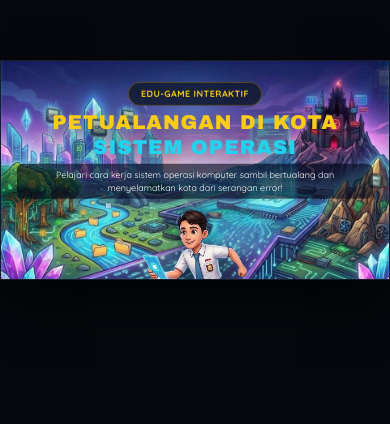
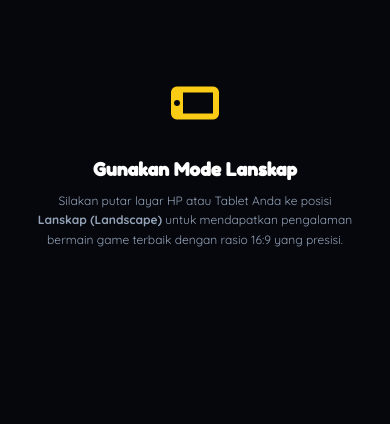
Before and after one commit to andri5odikin/edugamekotasistemoperasi, a plain HTML site: page index.html in a window 390 px wide. Shown: the part 252-676 px from the top of the page. Drawn offline with nearby package versions, Linux system fonts and the light colour scheme.

Commit message:
index.html

```diff
--- a/index.html
+++ b/index.html
@@ -79,6 +79,27 @@
             border-radius: 0px !important;
         }
 
+        /* PERINGATAN PORTRAIT UNTUK HP / TABLET */
+        #portrait-warning {
+            display: none;
+            position: fixed;
+            inset: 0;
+            z-index: 99999;
+            background-color: #05070c;
+            flex-direction: column;
+            align-items: center;
+            justify-content: center;
+            padding: 2rem;
+            text-align: center;
+        }
+
+        /* Memunculkan peringatan rotasi layar hanya pada mode portrait */
+        @media (orientation: portrait) {
+            #portrait-warning {
+                display: flex;
+            }
+        }
+
         /* Animasi denyutan untuk tahap aktif */
         @keyframes pulse-ring {
             0% { transform: scale(0.95); box-shadow: 0 0 0 0 rgba(22, 197, 94, 0.7); }
@@ -133,6 +154,17 @@
     </style>
 </head>
 <body>
+
+    <!-- OVERLAY DETEKSI ROTASI POTRET (HP/TABLET) -->
+    <div id="portrait-warning">
+        <div class="animate-bounce text-yellow-400 text-5xl mb-4">
+            <i class="fa-solid fa-mobile-screen-button rotate-90"></i>
+        </div>
+        <h2 class="font-bold text-lg md:text-xl text-white mb-2">Gunakan Mode Lanskap</h2>
+        <p class="text-slate-400 text-xs md:text-sm max-w-xs leading-relaxed">
+            Silakan putar layar HP atau Tablet Anda ke posisi <strong>Lanskap (Landscape)</strong> untuk mendapatkan pengalaman bermain game terbaik dengan rasio 16:9 yang presisi.
+        </p>
+    </div>
 
     <!-- BEKAS PERMAINAN UTAMA (Nisbah Aspek 16:9 Pensyaratan Kendiri) -->
     <div id="game-container" class="rounded-none md:rounded-xl">
@@ -157,7 +189,7 @@
 
             <!-- Ilustrasi Maskot (Pemberian ukuran responsif agar muat sempurna) -->
             <div class="relative z-10 flex flex-col items-center my-1">
-                <div class="w-36 h-36 md:w-56 md:h-56 lg:w-64 lg:h-64 mb-1 flex items-center justify-center overflow-hidden drop-shadow-[0_5px_15px_rgba(0,0,0,0.6)]">
+                <div class="w-28 h-24 sm:w-36 sm:h-36 md:w-56 md:h-56 lg:w-64 lg:h-64 mb-1 flex items-center justify-center overflow-hidden drop-shadow-[0_5px_15px_rgba(0,0,0,0.6)]">
                     <img src="https://raw.githubusercontent.com/andri5odikin/edugamekotasistemoperasi/main/Mascot.png" alt="Mascot OS-Boy" class="w-full h-full object-contain" onerror="this.onerror=null; this.src='https://placehold.co/250x250/0f172a/22d3ee?text=OS-Boy'">
                 </div>
                 <div class="text-cyan-300 font-bold text-[8px] md:text-[10px] tracking-wide bg-slate-955/65 px-2 py-0.5 rounded shadow-sm">Mascot: OS-Boy v1.0</div>
@@ -177,7 +209,7 @@
                 </div>
 
                 <!-- Butang Mula -->
-                <button id="btn-start-game" class="hidden w-full py-2 bg-gradient-to-r from-yellow-500 to-amber-600 hover:from-yellow-400 hover:to-amber-500 text-slate-955 font-black text-xs md:text-base rounded-xl shadow-lg shadow-yellow-500/20 border-b-4 border-amber-700 active:scale-95 transition-all duration-150 tracking-wider uppercase flex items-center justify-center gap-2">
+                <button id="btn-start-game" class="hidden w-full py-1.5 md:py-2.5 bg-gradient-to-r from-yellow-500 to-amber-600 hover:from-yellow-400 hover:to-amber-500 text-slate-955 font-black text-xs md:text-base rounded-xl shadow-lg shadow-yellow-500/20 border-b-4 border-amber-700 active:scale-95 transition-all duration-150 tracking-wider uppercase flex items-center justify-center gap-2 cursor-pointer">
                     <i class="fa-solid fa-circle-play text-base md:text-lg"></i> Mulai Petualangan
                 </button>
             </div>
@@ -354,8 +386,8 @@
                 </button>
             </div>
 
-            <!-- Teks Instruksi dipindahkan ke atas & warna diubah ke kuning keemasan #fbbf24 tanpa shadow -->
-            <div id="area-footer-tip" class="bg-slate-955/50 backdrop-blur-md p-1.5 rounded-lg text-[1.8vw] md:text-xs text-center text-[#fbbf24] font-bold max-w-[90%] mx-auto mt-1 transition-all duration-500 shadow-md flex-shrink-0">
+            <!-- Teks Instruksi dipindahkan ke atas & warna diubah ke kuning keemasan #fbbf24 tanpa shadow (Skala VW dinamis agar pas di layar kecil) -->
+            <div id="area-footer-tip" class="bg-slate-955/50 backdrop-blur-md p-1 px-3 rounded-lg text-[2vw] md:text-xs text-center text-[#fbbf24] font-bold max-w-[90%] mx-auto mt-1 transition-all duration-500 shadow-md flex-shrink-0">
                 Gunakan pengetahuanmu tentang sistem operasi komputer untuk menyelesaikan tantangan ini!
             </div>
 
@@ -363,15 +395,15 @@
             <div class="flex-1 my-1 md:my-2 flex flex-col items-center justify-center relative overflow-hidden">
                 <!-- NPC DIALOG CONTAINER - Dengan Latar Kotak Hitam Sangat Gelap & Solid (#020617 / Slate-950) -->
                 <div id="npc-dialog-box" onclick="skipDialogue()" class="absolute inset-0 bg-slate-955/80 z-30 flex items-center justify-center p-2 cursor-pointer">
-                    <div class="w-[94%] h-[90%] aspect-video max-h-[92%] p-4 md:p-8 flex flex-col justify-between overflow-hidden bg-slate-950 border border-slate-850 rounded-2xl shadow-2xl animate-fadeIn" onclick="event.stopPropagation()">
+                    <div class="w-[94%] h-[90%] aspect-video max-h-[92%] p-3 md:p-8 flex flex-col justify-between overflow-hidden bg-slate-950 border border-slate-850 rounded-2xl shadow-2xl" onclick="event.stopPropagation()">
                         <!-- Scanning/Hologram visual light effects in the background -->
                         <div class="absolute -top-32 -left-32 w-64 h-64 bg-cyan-500/10 rounded-full blur-[80px] pointer-events-none"></div>
 
                         <!-- Main Content Row -->
-                        <div class="flex-grow flex flex-col md:flex-row items-center justify-center gap-4 md:gap-8 relative z-10 my-auto">
-                            <!-- NPC Avatar (No border, no bg, no shading, size reduced: w-32 h-32 md:w-52 md:h-52) -->
+                        <div class="flex-grow flex flex-col md:flex-row items-center justify-center gap-3 md:gap-8 relative z-10 my-auto">
+                            <!-- NPC Avatar (Ukuran disempurnakan: w-24 h-24 sm:w-32 sm:h-32 md:w-52 md:h-52) -->
                             <div class="flex flex-col items-center flex-shrink-0">
-                                <div id="npc-avatar" class="w-24 h-24 sm:w-32 sm:h-32 md:w-52 md:h-52 flex items-center justify-center float-effect">
+                                <div id="npc-avatar" class="w-20 h-20 sm:w-32 sm:h-32 md:w-52 md:h-52 flex items-center justify-center float-effect">
                                     <i class="fa-solid fa-robot text-4xl"></i>
                                 </div>
                                 <span id="npc-name" class="mt-1 md:mt-2 text-[8px] md:text-sm font-black px-3 py-0.5 md:py-1 bg-cyan-955/80 text-cyan-300 rounded-full border border-cyan-800/40 tracking-wider">Nama NPC</span>
@@ -382,8 +414,8 @@
                                 <span class="px-2 py-0.5 bg-cyan-500/10 text-cyan-400 border border-cyan-500/20 text-[8px] md:text-xs rounded-full font-bold uppercase tracking-wider animate-pulse inline-block">
                                     <i class="fa-solid fa-satellite-dish mr-1"></i> Transmisi Masuk
                                 </span>
-                                <h4 class="text-[10px] md:text-lg text-cyan-400 font-black uppercase tracking-wide">Misi Utama Area</h4>
-                                <p id="npc-text" class="text-[10px] sm:text-xs md:text-base lg:text-lg text-slate-100 leading-relaxed font-semibold min-h-[60px] readable-text-glow">
+                                <h4 class="text-[10px] md:text-lg text-cyan-400 font-black uppercase tracking-wide leading-none">Misi Utama Area</h4>
+                                <p id="npc-text" class="text-[10px] sm:text-xs md:text-base lg:text-lg text-slate-100 leading-relaxed font-semibold min-h-[50px] readable-text-glow">
                                     Halo penjelajah! Kami sedang mengalami kerusakan sistem. Bisakah kamu membantu kami memperbaikinya?
                                 </p>
                             </div>
```
